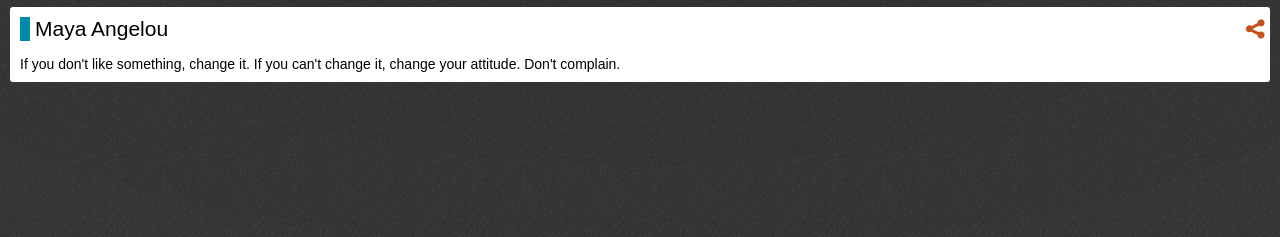
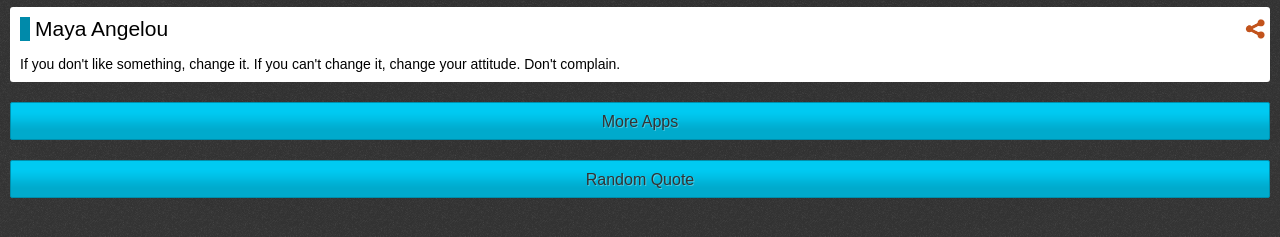
Before and after one commit to AlexLakatos/101-quotes, a plain HTML site: page index.html in a window 1280 px wide. Shown: the part 53-290 px from the top of the page. Drawn offline with Linux system fonts and the light colour scheme.

Commit message:
added random quote functionality, solving issue #3

```diff
--- a/index.html
+++ b/index.html
@@ -6,6 +6,7 @@
     <link rel="stylesheet" type="text/css" href="shared/style/headers.css">
     <link rel="stylesheet" type="text/css" href="shared/style_unstable/drawer.css">
     <link rel="stylesheet" type="text/css" href="shared/style/confirm.css">
+    <link rel="stylesheet" type="text/css" href="shared/style/buttons.css">
 
     <link rel="stylesheet" type="text/css" href="style/app.css">
     <script type="text/javascript" src="js/app.js"></script>
--- a/js/app.js
+++ b/js/app.js
@@ -172,6 +172,46 @@ function populateQOTD () {
   var today = new Date(now.getFullYear(), 0 ,1);
   today = Math.ceil((now - today) / 86400000);
   createQuote(qotd.qotd[today - 1]);
+  createPlatformButton();
+  createRandomButton();
+}
+
+function createPlatformButton () {
+  var main = document.getElementById("main");
+
+  var moreAppsButton = document.createElement("button");
+  moreAppsButton.type = "button";
+  moreAppsButton.classList.add("recommend");
+  moreAppsButton.id = "more-apps";
+  moreAppsButton.textContent = "More Apps";
+  main.appendChild(moreAppsButton);
+}
+
+function createRandomButton () {
+  var main = document.getElementById("main");
+
+  var randomButton = document.createElement("button");
+  randomButton.type = "button";
+  randomButton.classList.add("recommend");
+  randomButton.id = "random-quote";
+  randomButton.textContent = "Random Quote";
+  randomButton.addEventListener("click", createRandomQuote);
+  main.appendChild(randomButton);
+}
+
+function createRandomQuote (aEvent) {
+  var main = document.getElementById("main");
+  var categories = ["art", "humour", "inspiration", "life", "love", "misc", "people", "war", "wisdom", "work"];
+
+  if (main.lastChild.id !== "random-quote") {
+    main.removeChild(main.lastChild);
+  }
+
+  createQuote(quotes[categories[random(10)]][random(10)]);
+}
+
+function random (aNumber) {
+  return Math.floor(Math.random() * aNumber);
 }
 
 function populateQuotes (aEvent) {
--- a/style/app.css
+++ b/style/app.css
@@ -101,5 +101,11 @@ form[role="dialog"] {
 }
 
 #ok-button {
-    float: right;
+  float: right;
 }
+
+#random-quote,
+#more-apps {
+  margin: 1rem 1rem 1rem 2.6rem;
+  width: calc(100% - 3.6rem);
+}
```
